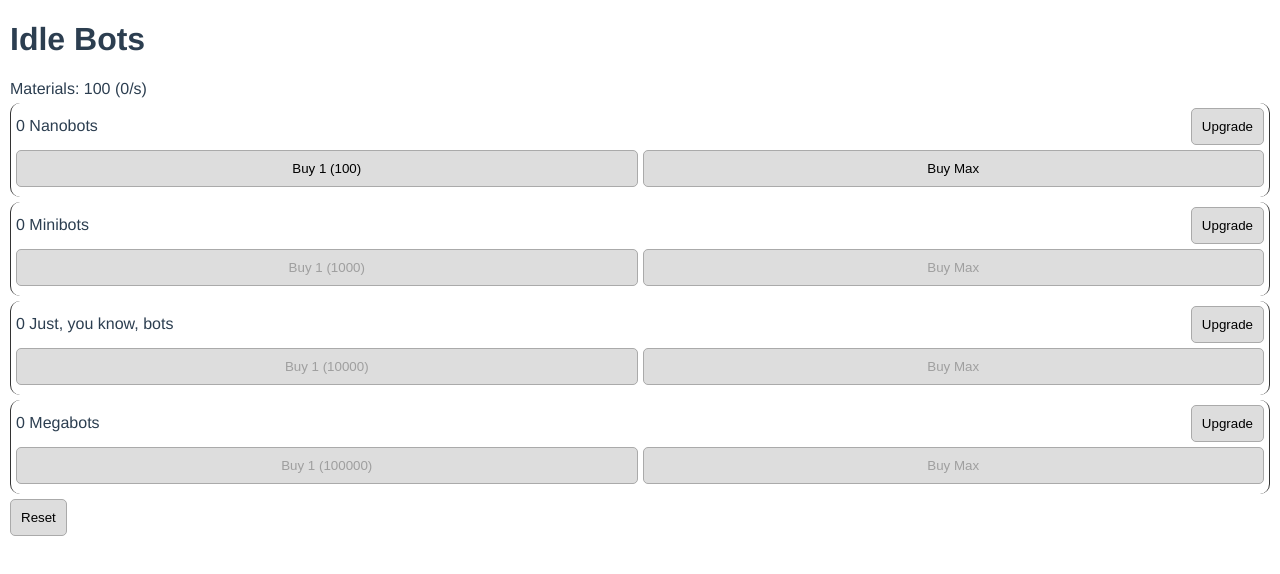
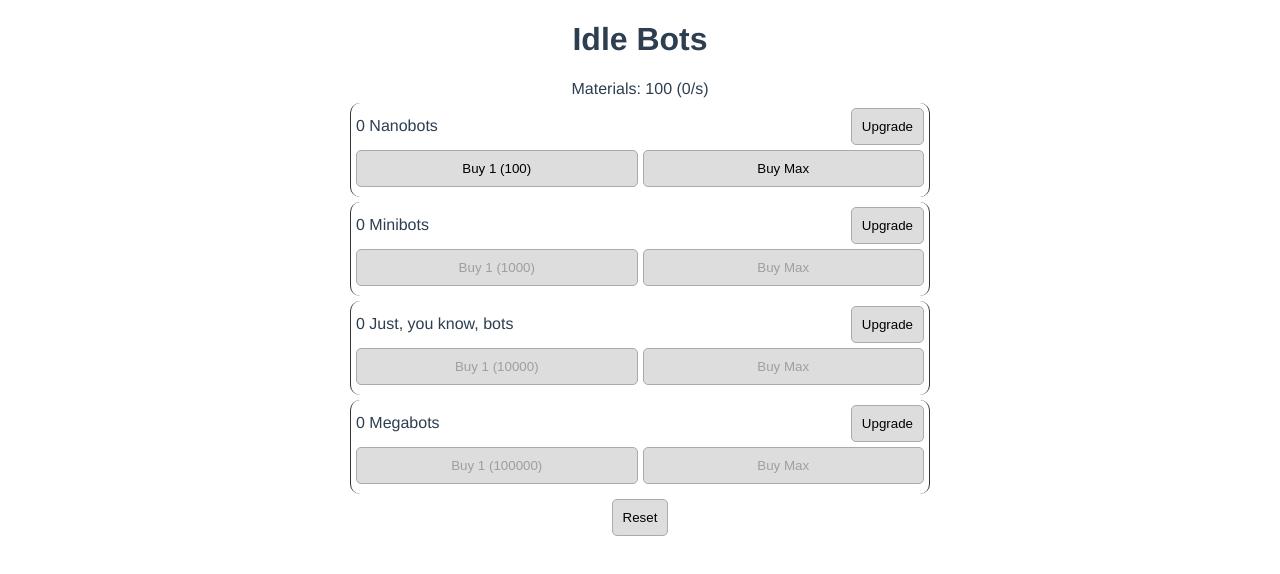
Before and after one commit to chees/idlebots, a Vue app: page / in a window 1280 px wide. Shown: the top 574 px of the page. Built offline with nearby package versions, Linux system fonts and the light colour scheme.

Commit message:
Max width

```diff
--- a/src/App.vue
+++ b/src/App.vue
@@ -13,7 +13,8 @@ export default {
 
 <style>
 body {
-  margin: 0;
+  margin: 0 auto;
+  max-width: 600px;
 }
 
 #app {
--- a/src/components/Game.vue
+++ b/src/components/Game.vue
@@ -101,6 +101,7 @@ button {
 
 .game {
   margin: 0 10px;
+  text-align: center;
 }
 
 .bot {
```
